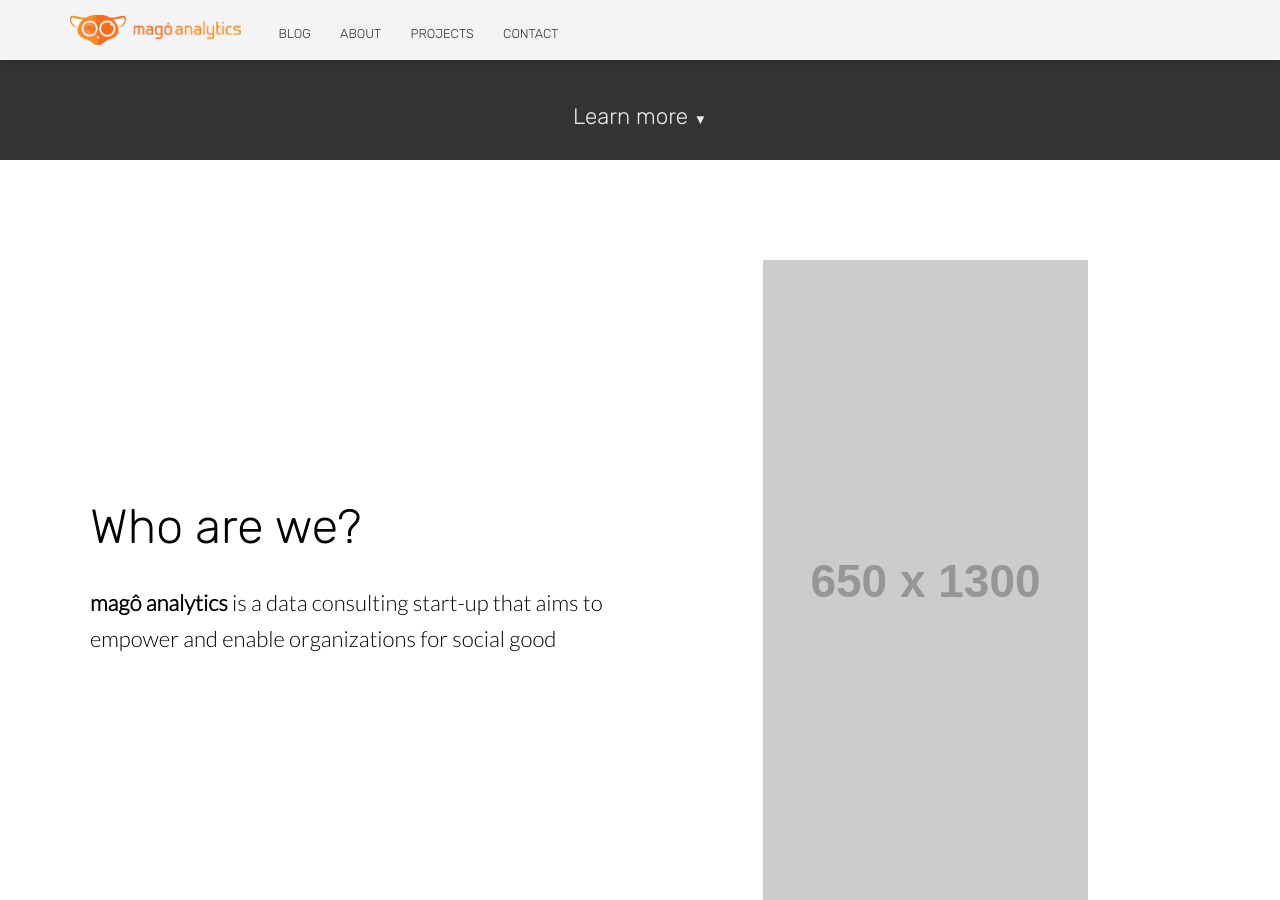
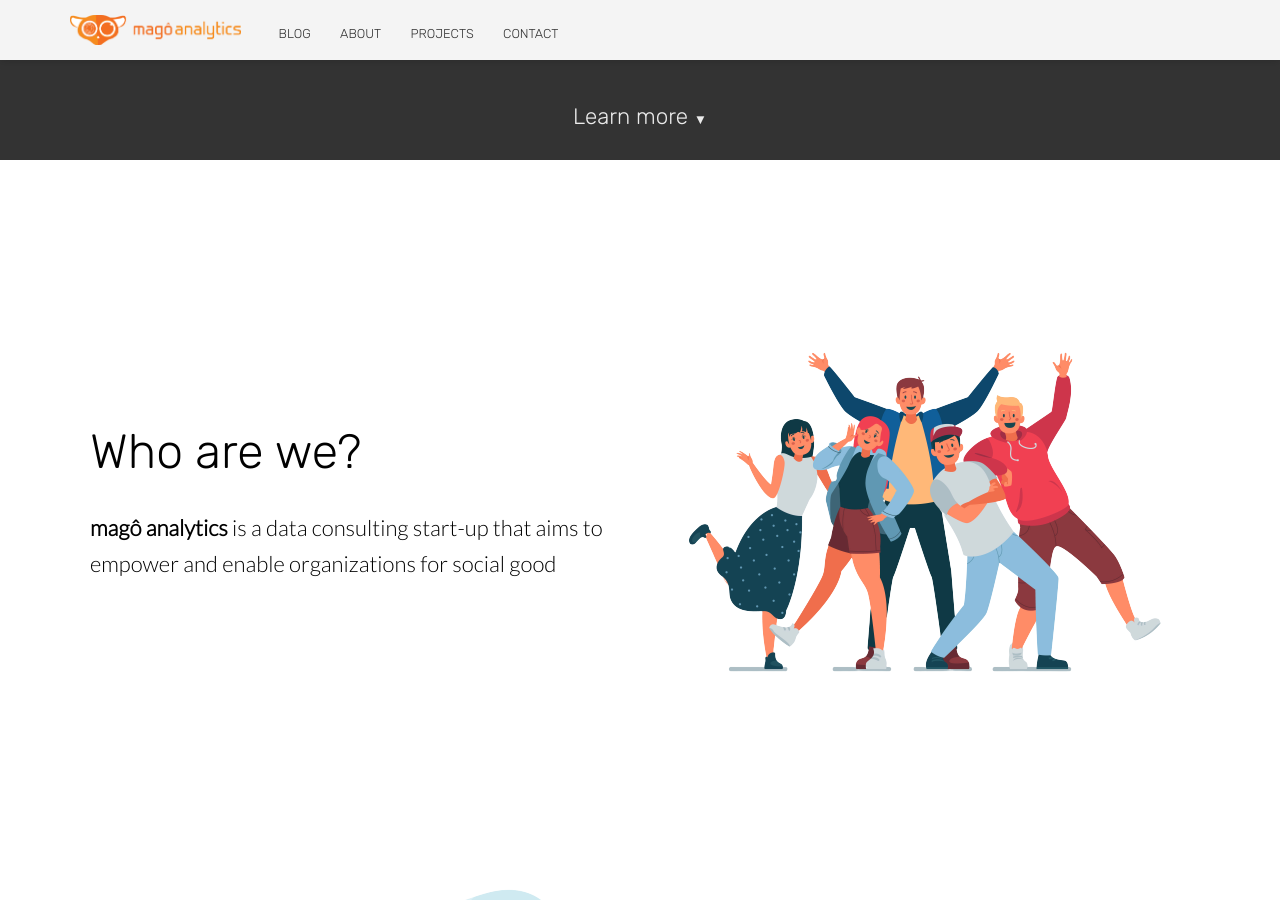
Before and after one commit to CloudCannon/frisco-jekyll-template, a Jekyll site: the page built from index.html, in a window 1280 px wide and 900 px high, scrolled down 740 px. Built offline with Jekyll 4.4.1, drawn with Linux system fonts in a browser that asks for light colours; nearby versions of some CDN libraries.

Commit message:
Updated stock images and buttons

```diff
--- a/_sass/forms.scss
+++ b/_sass/forms.scss
@@ -10,7 +10,7 @@
 
 .button a:hover, input[type=submit]:hover {
 	background: $brand-color;
-	color: #fff;
+	color: orange;
 	cursor: pointer;
 }
 
@@ -21,8 +21,8 @@
 }
 
 .button.alt a:hover {
-	background: #fff;
-	color: $brand-color;
+	background: orange;
+	color: black;
 	text-shadow: none;
 }
 
--- a/index.html
+++ b/index.html
@@ -24,7 +24,7 @@
 				<p class="editable"><b>magô analytics</b> is a data consulting start-up that aims to empower and enable organizations for social good</p>
 			</div>
 			<div class="image">
-				<img class="editable" src="http://placehold.it/650x1300" alt="Screenshot" />
+				<img class="editable" src="images/group_pic.PNG" alt="Screenshot" />
 			</div>
 		</div>
 	</section>
@@ -38,7 +38,7 @@
 				<p class="editable">Transform society by providing data-driven capabilities for organizations working on social good.</p>
 			</div>
 			<div class="image">
-				<img class="editable" src="http://placehold.it/650x1300" alt="Screenshot" />
+				<img class="editable" src="images/mission_vision.PNG" alt="Screenshot" />
 			</div>
 		</div>
 	</section>
```
Also changed, not shown: images/group_pic.png (added), images/mission_vision.png (added).
